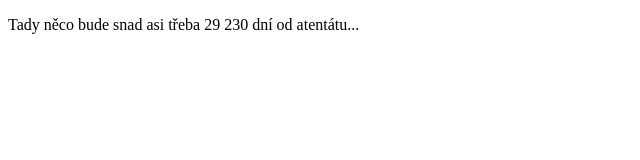
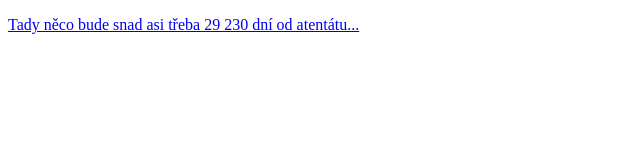
Before and after one commit to tady-neni-sifra/tady-neni-sifra.github.io, a plain HTML site: page trasa.html in a window 1280 px wide. Shown: the whole page, without its empty margins (0-640 px from the left). Drawn offline with Linux system fonts and the light colour scheme.

Commit message:
Update trasa.html

```diff
--- a/trasa.html
+++ b/trasa.html
@@ -4,7 +4,7 @@
 
 <body>
 
-<p id="pouzijteExcel">Tady něco bude snad asi třeba 29 230 dní od atentátu...</p>
+<p id="pouzijteExcel"><a href="/app-debug.apk">Tady něco bude snad asi třeba 29 230 dní od atentátu...</a></p>
 
 </body>
 
```
